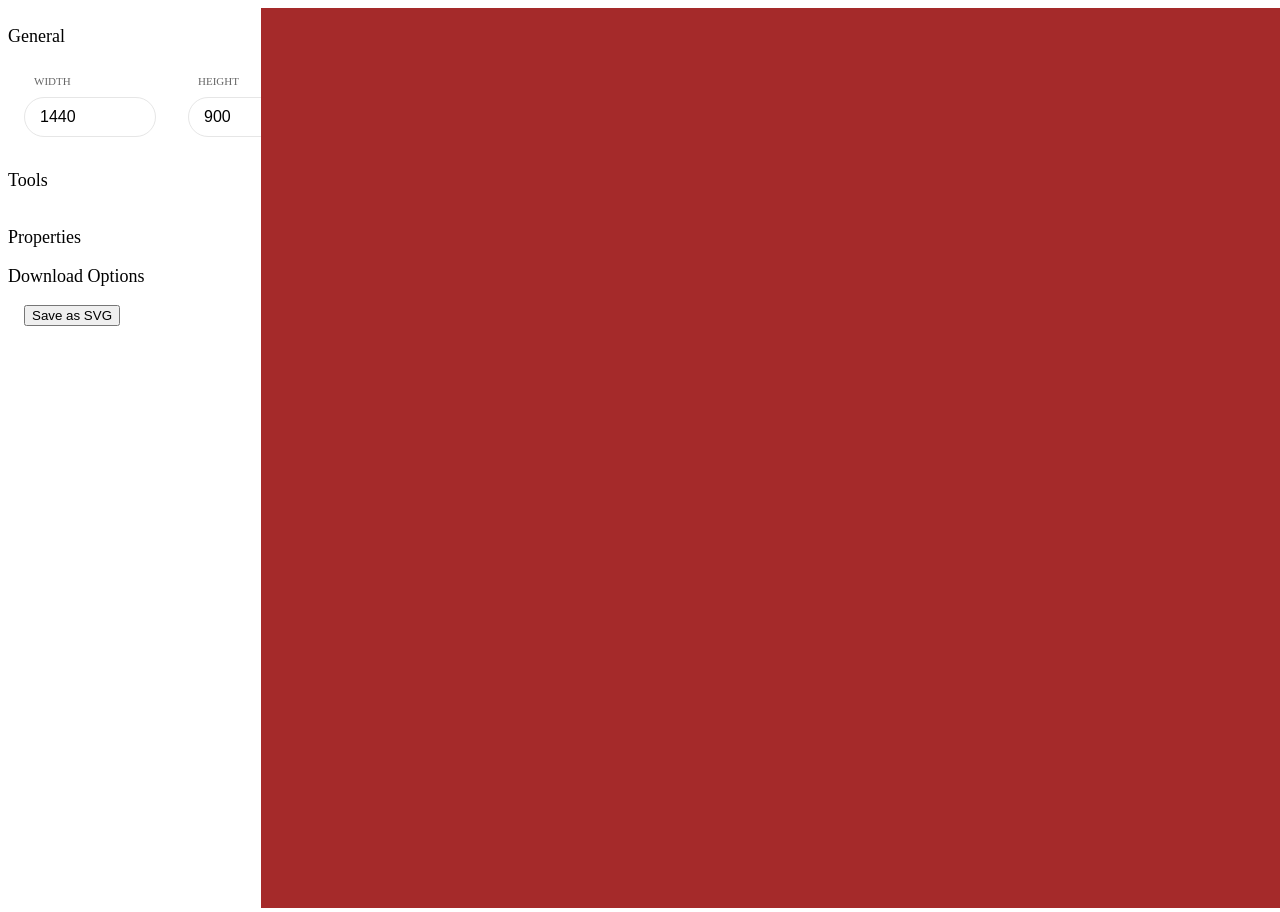
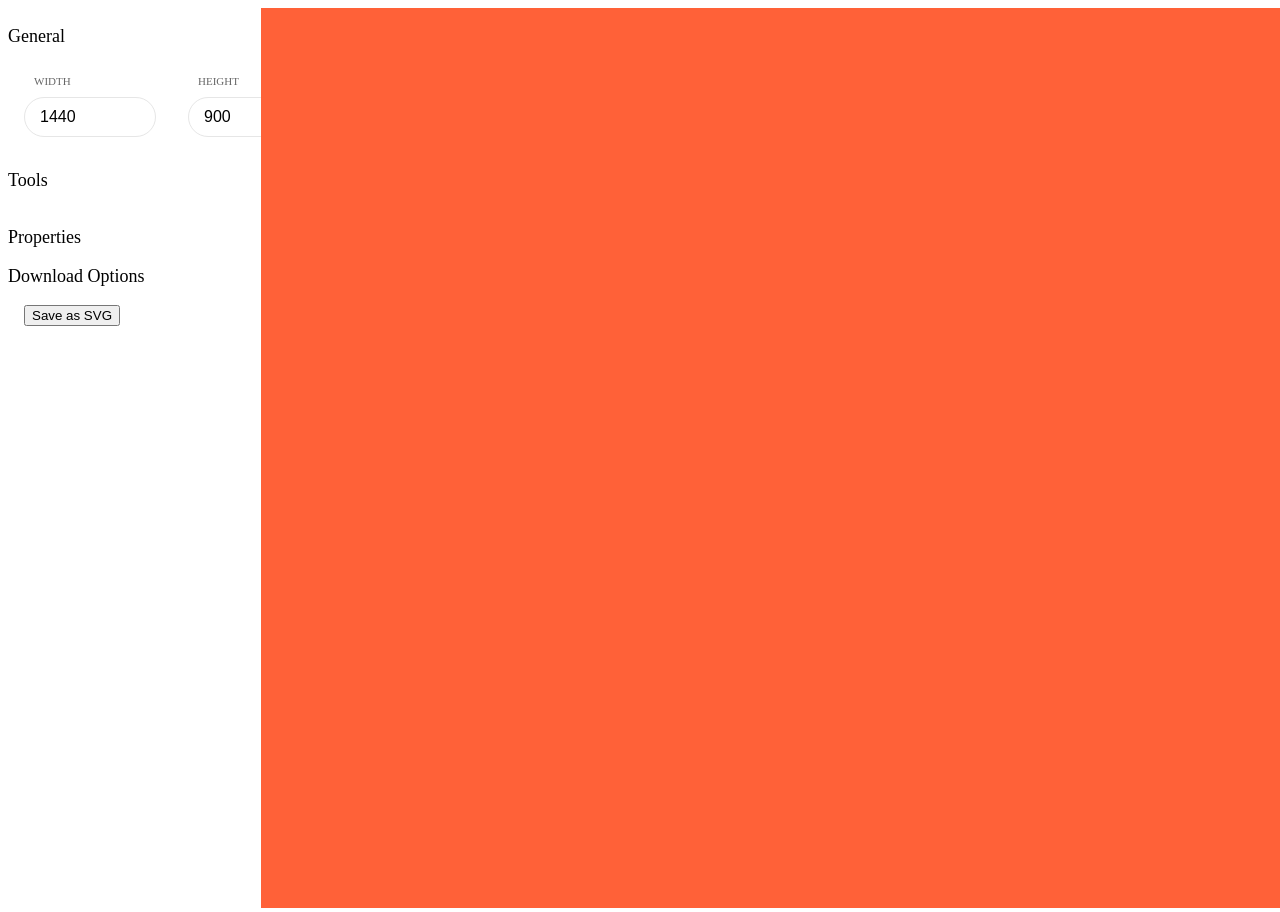
Before and after one commit to jviaches/SVGEditor, an Angular app in the folder front/: page / in a window 1280 px wide. Shown: the top 912 px of the page. Built offline with nearby package versions, Linux system fonts and the light colour scheme.

Commit message:
svg background update

```diff
--- a/front/src/app/gallery/edit-item/edit-item.component.scss
+++ b/front/src/app/gallery/edit-item/edit-item.component.scss
@@ -71,5 +71,5 @@ svg circle:hover {
 }
 
 svg {
-  background-color: brown;
+  background-color: #FF6138;
 }
```
